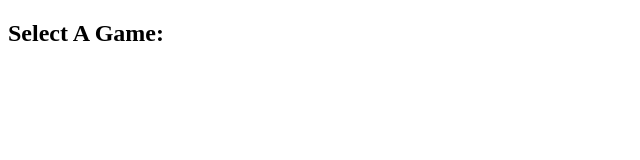
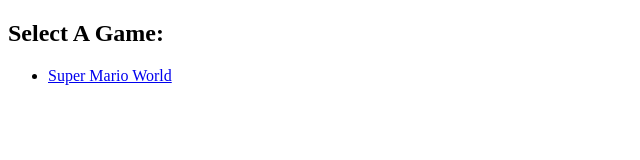
Before and after one commit to amemu1/remu, a plain HTML site: page index.html in a window 1280 px wide. Shown: the whole page, without its empty margins (0-640 px from the left). Drawn offline with Linux system fonts and the light colour scheme.

Commit message:
Update index.html

```diff
--- a/index.html
+++ b/index.html
@@ -6,7 +6,9 @@
   </head>
   <body>
     <h2> Select A Game: </h2>
-
+  <ul>
+            <li><a href="./launcher.html#Super Mario World (USA)">Super Mario World</a></li>
+        </ul>
 
   </body>
 </html>
```
